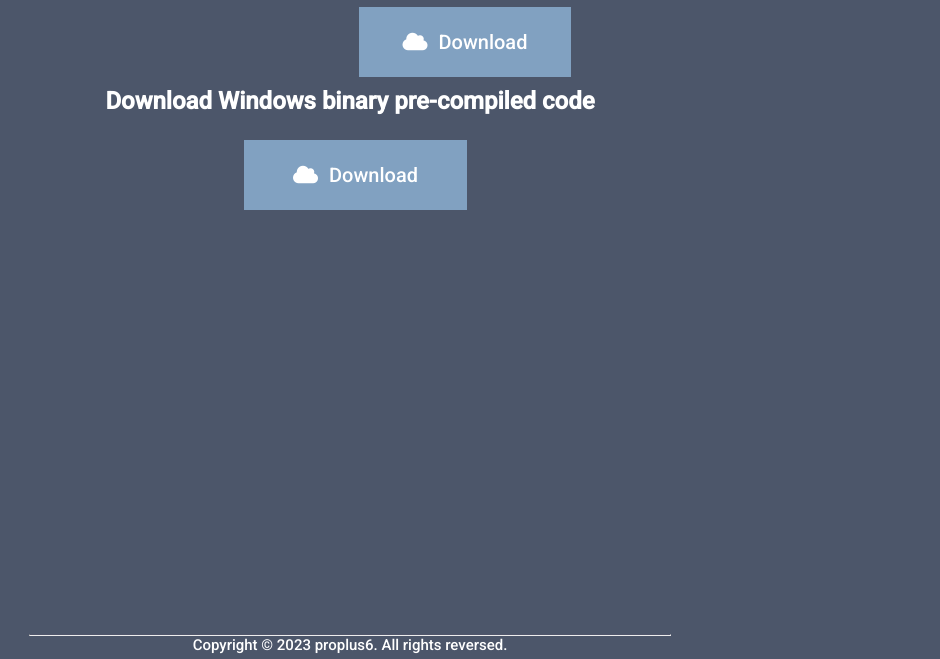
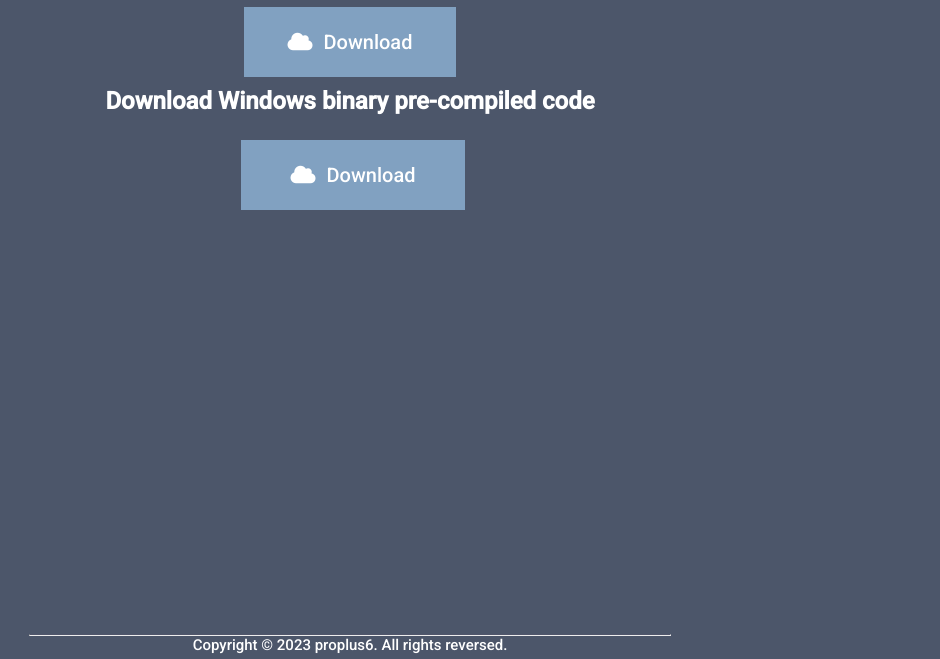
Before and after one commit to EgorChernov37/pdixwebsite, a plain HTML site: page downloads/index.html in a window 1280 px wide. Shown: the part 141-800 px from the top of the page, without its empty margins (290-1230 px from the left). Drawn offline with Linux system fonts and the light colour scheme.

Commit message:
Add files via upload

```diff
--- a/downloads/index.html
+++ b/downloads/index.html
@@ -21,7 +21,7 @@
         </div>
     </ul>
     <h1>Download latest Aragonite stable version 8.4</h1>
-    <a style="right: 100px;" class="face-button" title="https://github.com/EgorChernov37/aragonite" href="http://github.com/EgorChernov37/aragonite">
+    <a style="margin-left: 0px;" class="face-button" title="https://github.com/EgorChernov37/aragonite" href="http://github.com/EgorChernov37/aragonite">
         <div class="face-primary">
           <span class="icon2 fa fa-cloud"></span>
           Download
@@ -33,7 +33,7 @@
     </a>
     <br/>
     <h2>Download Windows binary pre-compiled code</h2>
-    <a class="face-button" title="/repos/build/windows/build-v8.4.zip" href="/repos/build/windows/build-v8.4.zip">
+    <a style="margin-left: 225px;" class="face-button" title="/repos/build/windows/build-v8.4.zip" href="/repos/build/windows/build-v8.4.zip">
         <div class="face-primary">
           <span class="icon2 fa fa-cloud"></span>
           Download
--- a/downloads/style.css
+++ b/downloads/style.css
@@ -129,7 +129,6 @@ a:not(.face-button):hover::before {
 .face-button{
   margin-bottom: 10px;
   position: relative;
-  left: 115px;
 }
 h1{
   margin-bottom: 10px;
```
